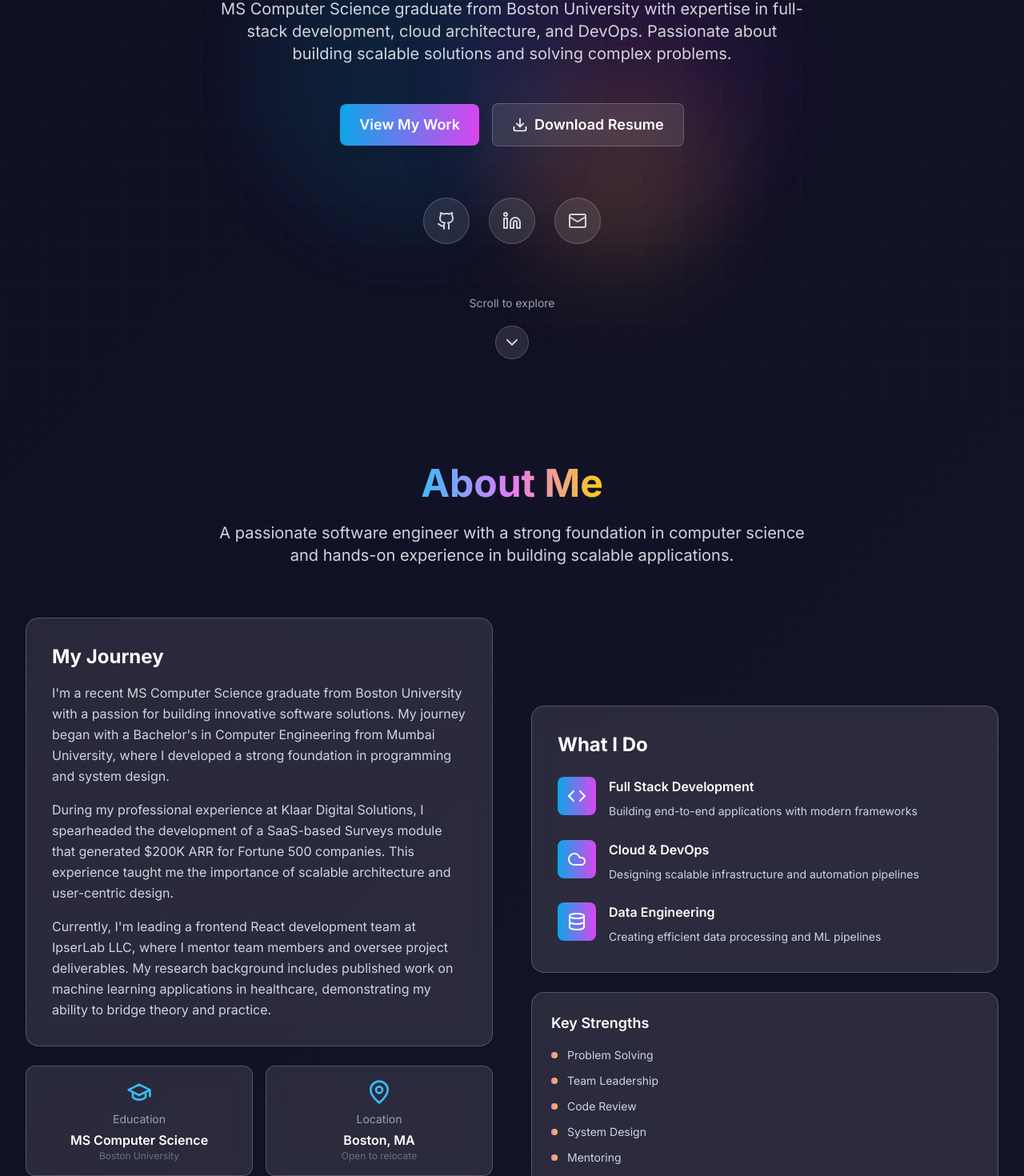
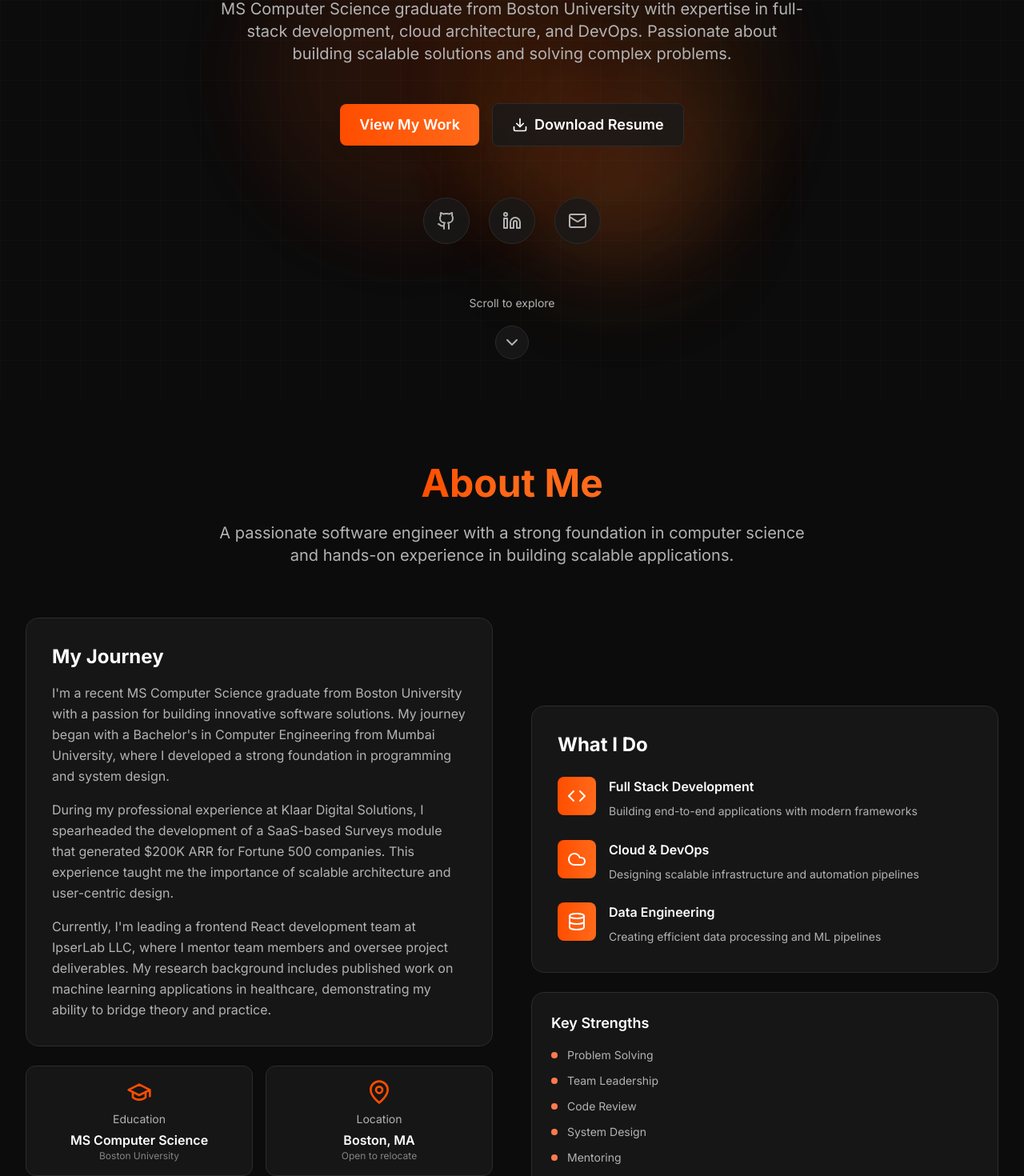
Before and after one commit to mkljngd/mkljngd.github.io, a Next.js app: page / in a window 1280 px wide. Shown: the part 300-1770 px from the top of the page at 80% size. Built offline with nearby package versions, Linux system fonts and the light colour scheme.

Commit message:
Updated color palette

```diff
--- a/app/globals.css
+++ b/app/globals.css
@@ -12,8 +12,8 @@
 
   body {
     font-family: 'Inter', system-ui, sans-serif;
-    background: linear-gradient(135deg, #0f0f23 0%, #1a1a2e 50%, #16213e 100%);
-    color: #ffffff;
+    background: #0C0C0C;
+    color: #FFFFFF;
     overflow-x: hidden;
     /* Improve touch scrolling on mobile */
     -webkit-overflow-scrolling: touch;
@@ -38,15 +38,15 @@
 
 @layer components {
   .glass {
-    @apply bg-white/10 backdrop-blur-md border border-white/20;
+    @apply bg-background-dark/80 backdrop-blur-md border border-background-border;
   }
 
   .glass-dark {
-    @apply bg-black/20 backdrop-blur-md border border-white/10;
+    @apply bg-background-black/40 backdrop-blur-md border border-background-border;
   }
 
   .gradient-text {
-    @apply bg-gradient-to-r from-primary-400 via-secondary-400 to-accent-400 bg-clip-text text-transparent;
+    @apply bg-gradient-to-r from-primary-500 via-secondary-500 to-accent-500 bg-clip-text text-transparent;
   }
 
   .gradient-border {
@@ -67,7 +67,7 @@
   }
 
   .btn-secondary {
-    @apply px-4 sm:px-6 py-3 glass text-white font-semibold rounded-lg hover:bg-white/20 transition-all duration-300 transform hover:scale-105;
+    @apply px-4 sm:px-6 py-3 glass text-white font-semibold rounded-lg hover:bg-background-dark/60 transition-all duration-300 transform hover:scale-105;
     /* Mobile touch optimization */
     @apply active:scale-95;
   }
@@ -97,21 +97,21 @@
 }
 
 ::-webkit-scrollbar-track {
-  background: #1a1a2e;
+  background: #1A1A1A;
 }
 
 ::-webkit-scrollbar-thumb {
-  background: linear-gradient(45deg, #0ea5e9, #d946ef);
+  background: linear-gradient(45deg, #FF4D00, #FF6A1A);
   border-radius: 4px;
 }
 
 ::-webkit-scrollbar-thumb:hover {
-  background: linear-gradient(45deg, #0284c7, #c026d3);
+  background: linear-gradient(45deg, #e64400, #e65f17);
 }
 
 /* Selection color */
 ::selection {
-  background: rgba(14, 165, 233, 0.3);
+  background: rgba(255, 77, 0, 0.3);
   color: white;
 }
 
--- a/components/About.tsx
+++ b/components/About.tsx
@@ -36,7 +36,7 @@ export default function About() {
           <h2 className="text-4xl md:text-5xl font-bold mb-6">
             <span className="gradient-text">About Me</span>
           </h2>
-          <p className="text-xl text-gray-300 max-w-3xl mx-auto">
+          <p className="text-xl text-text-secondary max-w-3xl mx-auto">
             A passionate software engineer with a strong foundation in computer science and hands-on experience in building scalable applications.
           </p>
         </motion.div>
@@ -50,8 +50,8 @@ export default function About() {
             className="space-y-6"
           >
             <div className="glass p-8 rounded-2xl">
-              <h3 className="text-2xl font-bold mb-4 text-white">My Journey</h3>
-              <div className="space-y-4 text-gray-300 leading-relaxed">
+              <h3 className="text-2xl font-bold mb-4 text-text-primary">My Journey</h3>
+              <div className="space-y-4 text-text-secondary leading-relaxed">
                 <p>
                   I&apos;m a recent MS Computer Science graduate from Boston University with a passion for building
                   innovative software solutions. My journey began with a Bachelor&apos;s in Computer Engineering from
@@ -82,10 +82,10 @@ export default function About() {
                     transition={{ duration: 0.6, delay: 0.4 + index * 0.1 }}
                     className="glass p-3 sm:p-4 rounded-xl text-center"
                   >
-                    <Icon className="w-6 h-6 sm:w-8 sm:h-8 text-primary-400 mx-auto mb-2" />
-                    <div className="text-xs sm:text-sm text-gray-400 mb-1">{stat.label}</div>
-                    <div className="font-semibold text-white text-sm sm:text-base">{stat.value}</div>
-                    <div className="text-xs text-gray-500">{stat.detail}</div>
+                    <Icon className="w-6 h-6 sm:w-8 sm:h-8 text-primary-500 mx-auto mb-2" />
+                    <div className="text-xs sm:text-sm text-text-secondary mb-1">{stat.label}</div>
+                    <div className="font-semibold text-text-primary text-sm sm:text-base">{stat.value}</div>
+                    <div className="text-xs text-text-secondary/70">{stat.detail}</div>
                   </motion.div>
                 )
               })}
@@ -100,7 +100,7 @@ export default function About() {
             className="space-y-6"
           >
             <div className="glass p-8 rounded-2xl">
-              <h3 className="text-2xl font-bold mb-6 text-white">What I Do</h3>
+              <h3 className="text-2xl font-bold mb-6 text-text-primary">What I Do</h3>
               <div className="space-y-6">
                 {interests.map((interest, index) => {
                   const Icon = interest.icon
@@ -116,8 +116,8 @@ export default function About() {
                         <Icon className="w-6 h-6 text-white" />
                       </div>
                       <div>
-                        <h4 className="font-semibold text-white mb-2">{interest.title}</h4>
-                        <p className="text-gray-300 text-sm leading-relaxed">{interest.description}</p>
+                        <h4 className="font-semibold text-text-primary mb-2">{interest.title}</h4>
+                        <p className="text-text-secondary text-sm leading-relaxed">{interest.description}</p>
                       </div>
                     </motion.div>
                   )
@@ -127,7 +127,7 @@ export default function About() {
 
             {/* Key Strengths */}
             <div className="glass p-4 sm:p-6 rounded-2xl">
-              <h4 className="text-base sm:text-lg font-semibold text-white mb-4">Key Strengths</h4>
+              <h4 className="text-base sm:text-lg font-semibold text-text-primary mb-4">Key Strengths</h4>
               <div className="space-y-3">
                 {[
                   'Problem Solving',
@@ -145,7 +145,7 @@ export default function About() {
                     className="flex items-center space-x-3 group"
                   >
                     <div className="w-2 h-2 bg-gradient-to-r from-secondary-400 to-accent-400 rounded-full flex-shrink-0 group-hover:scale-125 transition-transform duration-300" />
-                    <span className="text-xs sm:text-sm text-gray-300 group-hover:text-white transition-colors duration-300">{strength}</span>
+                    <span className="text-xs sm:text-sm text-text-secondary group-hover:text-text-primary transition-colors duration-300">{strength}</span>
                   </motion.div>
                 ))}
               </div>
--- a/components/Hero.tsx
+++ b/components/Hero.tsx
@@ -48,7 +48,7 @@ export default function Hero() {
             initial={{ opacity: 0, y: 20 }}
             animate={{ opacity: 1, y: 0 }}
             transition={{ duration: 0.6, delay: 0.2 }}
-            className="text-lg text-gray-300 mb-4"
+            className="text-lg text-text-secondary mb-4"
           >
             Hello, I&apos;m
           </motion.p>
@@ -76,7 +76,7 @@ export default function Hero() {
               animate={{ opacity: 1, y: 0 }}
               exit={{ opacity: 0, y: -20 }}
               transition={{ duration: 0.5 }}
-              className="text-xl sm:text-2xl md:text-3xl font-semibold text-white text-center px-4"
+              className="text-xl sm:text-2xl md:text-3xl font-semibold text-text-primary text-center px-4"
             >
               {roles[currentRole]}
             </motion.span>
@@ -87,7 +87,7 @@ export default function Hero() {
             initial={{ opacity: 0, y: 20 }}
             animate={{ opacity: 1, y: 0 }}
             transition={{ duration: 0.6, delay: 0.8 }}
-            className="text-lg sm:text-xl text-gray-300 mb-8 sm:mb-12 max-w-3xl mx-auto leading-relaxed px-4"
+            className="text-lg sm:text-xl text-text-secondary mb-8 sm:mb-12 max-w-3xl mx-auto leading-relaxed px-4"
           >
             MS Computer Science graduate from Boston University with expertise in full-stack development,
             cloud architecture, and DevOps. Passionate about building scalable solutions and solving complex problems.
@@ -134,7 +134,7 @@ export default function Hero() {
               rel="noopener noreferrer"
               whileHover={{ scale: 1.2, y: -5 }}
               whileTap={{ scale: 0.9 }}
-              className="p-3 sm:p-4 glass rounded-full text-gray-300 hover:text-white transition-colors duration-300 min-h-[48px] min-w-[48px] flex items-center justify-center"
+              className="p-3 sm:p-4 glass rounded-full text-text-secondary hover:text-text-primary transition-colors duration-300 min-h-[48px] min-w-[48px] flex items-center justify-center"
             >
               <Github size={20} className="sm:w-6 sm:h-6" />
             </motion.a>
@@ -145,7 +145,7 @@ export default function Hero() {
               rel="noopener noreferrer"
               whileHover={{ scale: 1.2, y: -5 }}
               whileTap={{ scale: 0.9 }}
-              className="p-3 sm:p-4 glass rounded-full text-gray-300 hover:text-white transition-colors duration-300 min-h-[48px] min-w-[48px] flex items-center justify-center"
+              className="p-3 sm:p-4 glass rounded-full text-text-secondary hover:text-text-primary transition-colors duration-300 min-h-[48px] min-w-[48px] flex items-center justify-center"
             >
               <Linkedin size={20} className="sm:w-6 sm:h-6" />
             </motion.a>
@@ -154,7 +154,7 @@ export default function Hero() {
               href="mailto:mkljngd@bu.edu"
               whileHover={{ scale: 1.2, y: -5 }}
               whileTap={{ scale: 0.9 }}
-              className="p-3 sm:p-4 glass rounded-full text-gray-300 hover:text-white transition-colors duration-300 min-h-[48px] min-w-[48px] flex items-center justify-center"
+              className="p-3 sm:p-4 glass rounded-full text-text-secondary hover:text-text-primary transition-colors duration-300 min-h-[48px] min-w-[48px] flex items-center justify-center"
             >
               <Mail size={20} className="sm:w-6 sm:h-6" />
             </motion.a>
@@ -167,12 +167,12 @@ export default function Hero() {
             transition={{ duration: 0.6, delay: 1.4 }}
             className="flex flex-col items-center"
           >
-            <span className="text-sm text-gray-400 mb-2">Scroll to explore</span>
+            <span className="text-sm text-text-secondary mb-2">Scroll to explore</span>
             <motion.button
               onClick={scrollToAbout}
               animate={{ y: [0, 10, 0] }}
               transition={{ duration: 2, repeat: Infinity }}
-              className="p-2 glass rounded-full text-gray-300 hover:text-white transition-colors duration-300"
+              className="p-2 glass rounded-full text-text-secondary hover:text-text-primary transition-colors duration-300"
             >
               <ChevronDown size={24} />
             </motion.button>
--- a/components/LoadingScreen.tsx
+++ b/components/LoadingScreen.tsx
@@ -8,7 +8,7 @@ export default function LoadingScreen() {
       initial={{ opacity: 1 }}
       exit={{ opacity: 0 }}
       transition={{ duration: 0.5 }}
-      className="fixed inset-0 z-50 flex items-center justify-center bg-gradient-to-br from-slate-900 via-purple-900 to-slate-900"
+      className="fixed inset-0 z-50 flex items-center justify-center bg-background-black"
     >
       <div className="text-center">
         <motion.div
@@ -33,7 +33,7 @@ export default function LoadingScreen() {
           initial={{ y: 20, opacity: 0 }}
           animate={{ y: 0, opacity: 1 }}
           transition={{ duration: 0.5, delay: 0.4 }}
-          className="text-3xl font-bold text-white mb-2"
+          className="text-3xl font-bold text-text-primary mb-2"
         >
           Mukul Jangid
         </motion.h1>
@@ -42,7 +42,7 @@ export default function LoadingScreen() {
           initial={{ y: 20, opacity: 0 }}
           animate={{ y: 0, opacity: 1 }}
           transition={{ duration: 0.5, delay: 0.6 }}
-          className="text-lg text-gray-300 mb-8"
+          className="text-lg text-text-secondary mb-8"
         >
           Full Stack Developer
         </motion.p>
--- a/tailwind.config.js
+++ b/tailwind.config.js
@@ -8,41 +8,51 @@ module.exports = {
   theme: {
     extend: {
       colors: {
+        // Dark mode color palette
+        background: {
+          black: '#0C0C0C',
+          dark: '#1A1A1A',
+          border: '#2C2C2C',
+        },
+        text: {
+          primary: '#FFFFFF',
+          secondary: '#B3B3B3',
+        },
         primary: {
-          50: '#f0f9ff',
-          100: '#e0f2fe',
-          200: '#bae6fd',
-          300: '#7dd3fc',
-          400: '#38bdf8',
-          500: '#0ea5e9',
-          600: '#0284c7',
-          700: '#0369a1',
-          800: '#075985',
-          900: '#0c4a6e',
+          50: '#fff4f0',
+          100: '#ffe6d9',
+          200: '#ffccb3',
+          300: '#ffa680',
+          400: '#ff7a4d',
+          500: '#FF4D00',
+          600: '#e64400',
+          700: '#cc3d00',
+          800: '#b33600',
+          900: '#992f00',
         },
         secondary: {
-          50: '#fdf4ff',
-          100: '#fae8ff',
-          200: '#f5d0fe',
-          300: '#f0abfc',
-          400: '#e879f9',
-          500: '#d946ef',
-          600: '#c026d3',
-          700: '#a21caf',
-          800: '#86198f',
-          900: '#701a75',
+          50: '#fff4f0',
+          100: '#ffe6d9',
+          200: '#ffccb3',
+          300: '#ffa680',
+          400: '#ff7a4d',
+          500: '#FF6A1A',
+          600: '#e65f17',
+          700: '#cc5414',
+          800: '#b34911',
+          900: '#993e0e',
         },
         accent: {
-          50: '#fefce8',
-          100: '#fef9c3',
-          200: '#fef08a',
-          300: '#fde047',
-          400: '#facc15',
-          500: '#eab308',
-          600: '#ca8a04',
-          700: '#a16207',
-          800: '#854d0e',
-          900: '#713f12',
+          50: '#fff4f0',
+          100: '#ffe6d9',
+          200: '#ffccb3',
+          300: '#ffa680',
+          400: '#ff7a4d',
+          500: '#FF6A1A',
+          600: '#e65f17',
+          700: '#cc5414',
+          800: '#b34911',
+          900: '#993e0e',
         }
       },
       fontFamily: {
```
Also changed, not shown: components/Contact.tsx (+13 -13 lines), components/Experience.tsx (+9 -9 lines), components/Navigation.tsx (+8 -8 lines), components/Projects.tsx (+17 -17 lines), components/Skills.tsx (+13 -13 lines).
